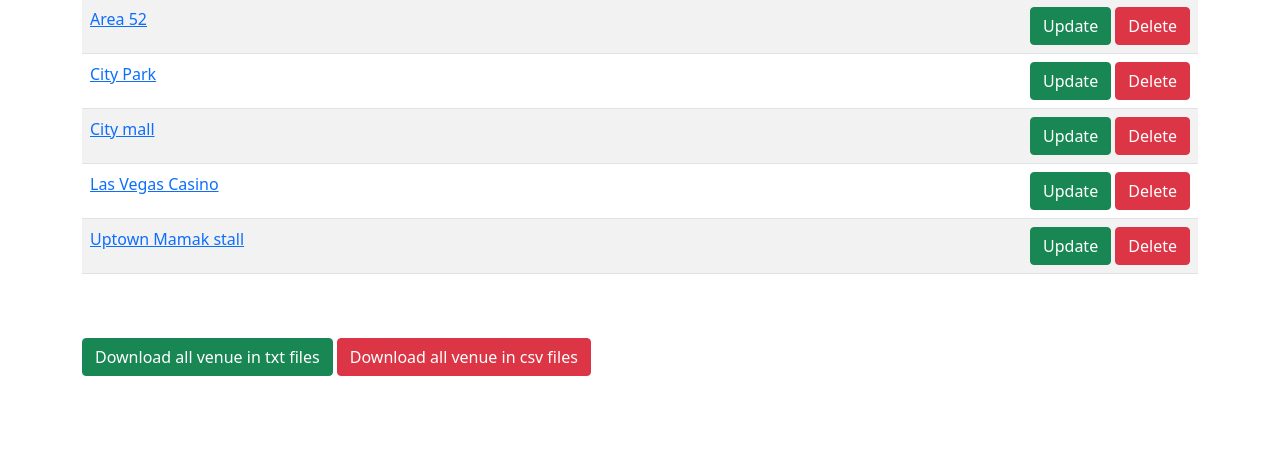
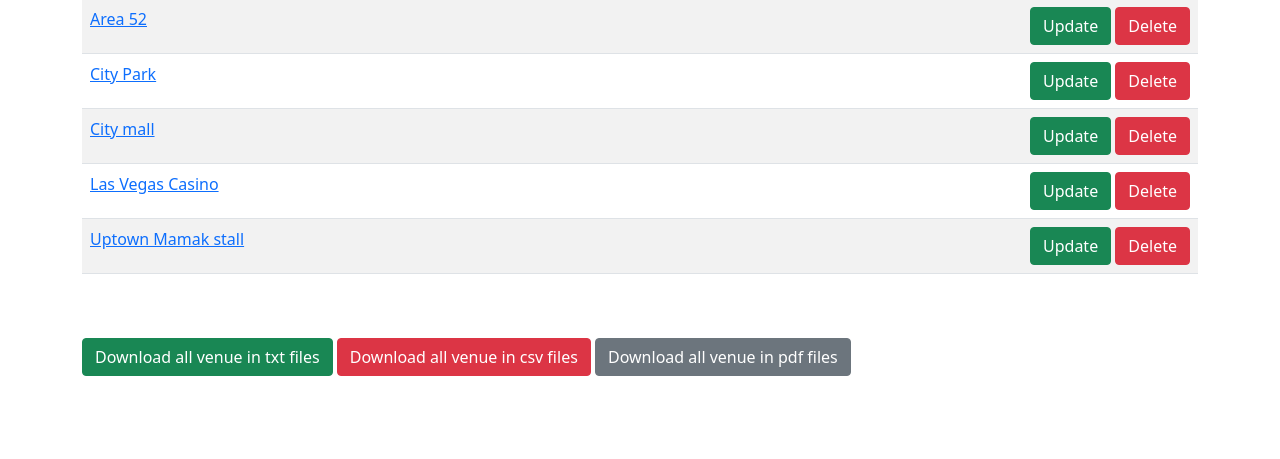
Before and after one commit to PeisenWong/myclub-project, a Django app: page /venues in a window 1280 px wide. Shown: the part 169-628 px from the top of the page. Run offline with Django 3.2, Linux system fonts and the light colour scheme; data comes from the database, SQL or seed files in the repository.

Commit message:
Enabled download venues in pdf

```diff
--- a/events/templates/events/venues_list.html
+++ b/events/templates/events/venues_list.html
@@ -21,4 +21,5 @@
 <br/><br/>
 <a href="{% url 'venue-text' %} "><button class="btn btn-success">Download all venue in txt files</button></a>
 <a href="{% url 'venue-csv' %} "><button class="btn btn-danger">Download all venue in csv files</button></a>
+<a href="{% url 'venue-pdf' %} "><button class="btn btn-secondary">Download all venue in pdf files</button></a>
 {% endblock %}
--- a/events/urls.py
+++ b/events/urls.py
@@ -25,5 +25,6 @@
 	path('venue_text', views.venue_text, name= 'venue-text'),
 	path('event_text',views.event_text, name = 'event-text'),
 	path('venue_csv', views.venue_csv, name= 'venue-csv'),
+	path('venue_pdf', views.venue_pdf, name= 'venue-pdf'),
 
 ]
--- a/events/views.py
+++ b/events/views.py
@@ -8,7 +8,49 @@
 from django.http import HttpResponse
 import csv
 
+from django.http import FileResponse
+import io
+from reportlab.pdfgen import canvas
+from reportlab.lib.units import inch
+from reportlab.lib.pagesizes import letter
+
 # Create your views here.
+
+def venue_pdf(request):
+	# Create Bytestream buffer
+	buf = io.BytesIO()
+
+	# Create a canvas
+	c = canvas.Canvas(buf, pagesize= letter, bottomup = 0)
+
+	# Create a text object
+	textob = c.beginText()
+	textob.setTextOrigin(inch, inch)
+	textob.setFont('Helvetica', 14)
+
+	venues = Venue.objects.all()
+	lines = []
+
+	for venue in venues:
+		lines.append(venue.name)
+		lines.append(venue.address)
+		lines.append(venue.zip_code)
+		lines.append(venue.phone)
+		lines.append(venue.web)
+		lines.append(venue.email_address)
+		lines.append('')
+
+	for line in lines:
+		textob.textLine(line)
+
+	# Finish up
+	c.drawText(textob)
+	c.showPage()
+	c.save()
+	buf.seek(0)
+
+	return FileResponse(buf, as_attachment=True, filename = 'Venues.pdf')
+
 
 
 def venue_csv(request):
```
